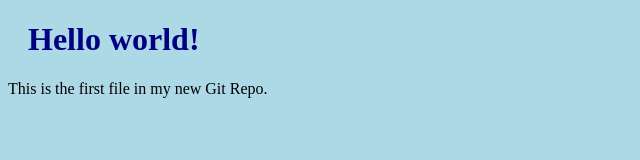
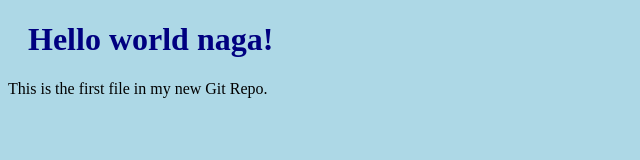
Before and after one commit to NAGAMANIVANKAYALPATI/hello-world2025, a plain HTML site: page index.html in a window 1280 px wide. Shown: the whole page, without its empty margins (0-640 px from the left). Drawn offline with Linux system fonts and the light colour scheme.

Commit message:
Updated index.html with a new line

```diff
--- a/index.html
+++ b/index.html
@@ -6,7 +6,7 @@
 </head>
 <body>
 
-<h1>Hello world!</h1>
+<h1>Hello world naga!</h1>
 <p>This is the first file in my new Git Repo.</p>
 
 </body>
```
